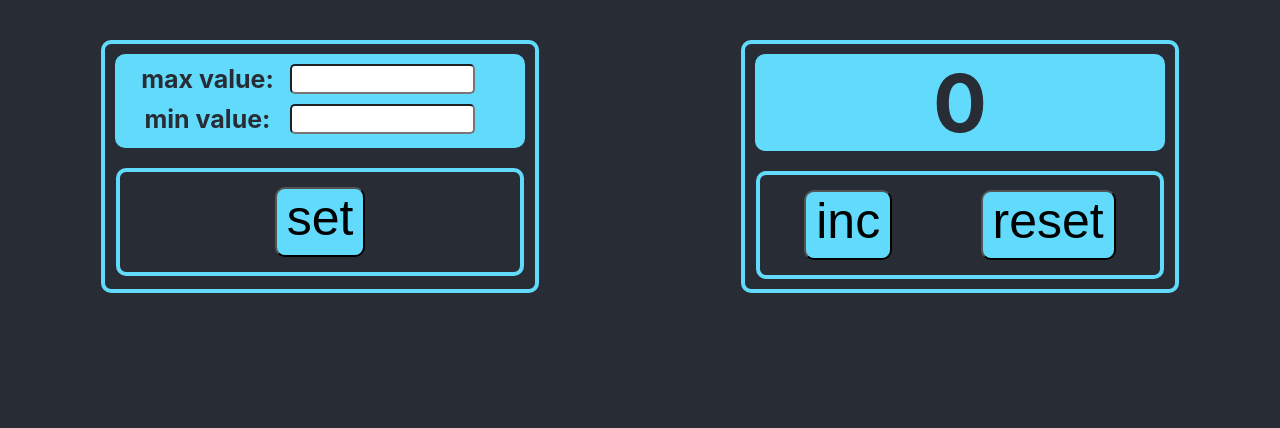
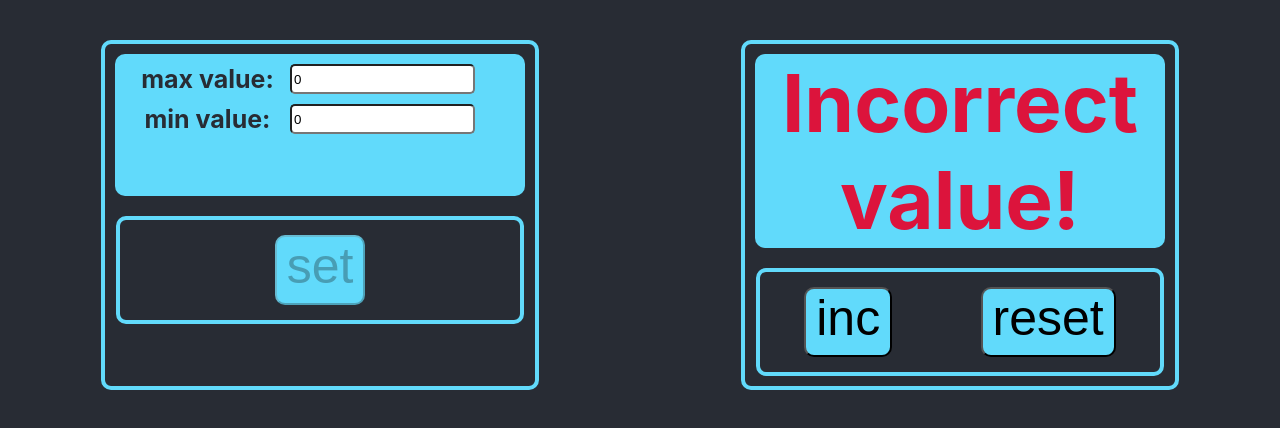
Before and after one commit to Rombeso/counter, a React (Create React App) app: page / in a window 1280 px wide. Shown: the top 428 px of the page. Built offline with nearby package versions, Linux system fonts and the light colour scheme.

Commit message:
Added new functionality.

```diff
--- a/src/App.tsx
+++ b/src/App.tsx
@@ -1,4 +1,4 @@
-import React, {useState} from 'react';
+import React, {useEffect, useState} from 'react';
 import './App.css';
 import {Counter} from "./Counter";
 import {Settings} from "./Settings";
@@ -7,9 +7,22 @@ import {Settings} from "./Settings";
 function App() {
     let [date, setDate] = useState(0)
     let [minValue, setMinValue] = useState(0)
-    const changeDate = (minValue: number)=> {
-        setDate(date === minValue ? date = date + 1 : date = minValue)
+    let [maxValue, setMaxValue] = useState(0)
+    let [errorSettings, setErrorSettings] = useState<string | null>(null)
+    let [error, setError] = useState<string | null>(null)
+    let [pressSet, setPressSet] = useState<string | null>(null)
+
+    const changeDate = (minValue: number) => {
+        setDate(date === minValue ? date : date = minValue)
     }
+
+    useEffect(() => {
+        localStorage.setItem('maxValue', JSON.stringify(maxValue))
+    }, [maxValue])
+
+    useEffect(() => {
+        localStorage.setItem('minValue', JSON.stringify(minValue))
+    }, [minValue])
 
     return (
         <div className="App">
@@ -17,14 +30,26 @@ function App() {
                 <Settings changeDate={changeDate}
                           minValue={minValue}
                           setMinValue={setMinValue}
+                          setMaxValue={setMaxValue}
+                          maxValue={maxValue}
+                          setErrorSettings={setErrorSettings}
+                          errorSettings={errorSettings}
+                          setPressSet={setPressSet}
+                          pressSet={pressSet}
+
                 />
                 <Counter
-                        date={date}
-                        setDate={setDate}
-                        changeDate={changeDate}
-                        minValue={minValue}
+                    date={date}
+                    setDate={setDate}
+                    changeDate={changeDate}
+                    minValue={minValue}
+                    maxValue={maxValue}
+                    setError={setError}
+                    error={error}
+                    errorSettings={errorSettings}
+                    pressSet={pressSet}
 
-                    />
+                />
             </header>
         </div>
     );
--- a/src/Components/Button.tsx
+++ b/src/Components/Button.tsx
@@ -4,6 +4,8 @@ type PropsType = {
     callBack: ()=>void
     name: string
     date?: number
+    maxValue?: any
+    error?: string | null
 }
 
 export const Button = (props: PropsType) => {
@@ -13,6 +15,7 @@ export const Button = (props: PropsType) => {
     }
 
     return (
-        <button disabled={props.date ? props.date === 5 : false} onClick={onClickHandler}>{props.name}</button>
+        <button disabled={!!props.error} onClick={onClickHandler}>{props.name}</button>
     )
 }
+// <button disabled={props.date ? props.date == props.maxValue : false} onClick={onClickHandler}>{props.name}</button>
--- a/src/Counter.tsx
+++ b/src/Counter.tsx
@@ -6,28 +6,54 @@ type DateTypeProps = {
     setDate:(value:number)=>void
     changeDate: (minValue: any)=>void
     minValue: any
+    maxValue: any
+    setError: (value:string | null)=>void
+    error: string | null
+    errorSettings: string | null
+    pressSet: string | null
 }
 export const Counter =(props: DateTypeProps)=> {
+    let newDate = props.date + 1;
 
     const onClickHandler = ()=> {
-        let newDate = props.date + 1;
         props.setDate(newDate)
+        checkError()
     }
 
     const onClickReset = () => {
         props.changeDate(+props.minValue)
         console.log(props.minValue)
+        checkError()
+    }
+
+    const checkError =()=> {
+        if (newDate === props.maxValue) {
+            props.setError("error");
+        } else {
+            props.setError(null);
+        }
 
     }
+
+    // const titleFunc = () =>{
+    //     if (props.pressSet )
+    // }
+    console.log(props.date)
+    console.log(props.pressSet)
+    console.log(props.errorSettings)
 
     return (
         <div className='Square'>
             <div className='SquareMin, SquareMinTop'>
-                <span className={props.date === 5 ? 'error' : ''}>{props.date}</span>
+                <span className={props.date === props.maxValue ? 'error' : '' || props.errorSettings ? 'error' : ''}>
+                    {props.pressSet && !props.errorSettings ? props.pressSet : props.date || props.errorSettings ? props.errorSettings : props.date}
+                    {/*{props.pressSet && !props.errorSettings ? props.pressSet : props.date || props.errorSettings ? props.errorSettings : props.date }*/}
+
+                </span>
             </div>
             <div className='SquareMin'>
-                <Button callBack={onClickHandler} name='inc' date={props.date} />
-                <Button name='reset' callBack={()=>onClickReset()}/>
+                <Button error={props.error || props.pressSet} callBack={onClickHandler} name='inc' date={props.date} />
+                <Button error={props.pressSet} name='reset' callBack={()=>onClickReset()}/>
             </div>
         </div>
     )
--- a/src/Settings.tsx
+++ b/src/Settings.tsx
@@ -1,30 +1,63 @@
-import React, {ChangeEvent, useState} from "react";
+import React, {ChangeEvent, useEffect, useState} from "react";
 import {Button} from "./Components/Button";
 
 type datePropsType = {
-    changeDate:(minValue: number) => void
+    changeDate: (minValue: number) => void
     minValue: any
-    setMinValue:(minValue: any)=> void
+    setMinValue: (minValue: any) => void
+    setMaxValue: (minValue: any) => void
+    maxValue: any
+    setErrorSettings: (value: string | null) => void
+    errorSettings: string | null
+    pressSet: string | null
+    setPressSet: (value: string | null) => void
+
 }
 
-export const Settings = (props:datePropsType) => {
+export const Settings = (props: datePropsType) => {
 
+    useEffect(() => {
+        let tMaxValue = localStorage.getItem('maxValue');
+        if (tMaxValue) {
+            let lsMaxValue = JSON.parse(tMaxValue)
+            props.setMaxValue(lsMaxValue)
+        }
+    }, [])
 
-    let [maxValue, setMaxValue] = useState('0')
+    useEffect(() => {
+        let tMinValue = localStorage.getItem('minValue');
+        if (tMinValue) {
+            let lsMinValue = JSON.parse(tMinValue)
+            props.setMinValue(lsMinValue)
+        }
+    }, [])
 
-    const onClickButton = (minValue:any) => {
-        props.changeDate(+minValue)
+    const onClickButton = (minValue: any, maxValue: any) => {
+        props.changeDate(minValue)
+        props.setMaxValue(maxValue)
+        pressSetClear()
+    }
+    const onChangeHandlerMin = (e: ChangeEvent<HTMLInputElement>) => {
+        props.setMinValue(+e.currentTarget.value)
+        pressSet()
+    }
+    const onChangeHandlerMax = (e: ChangeEvent<HTMLInputElement>) => {
+        props.setMaxValue(+e.currentTarget.value)
+        pressSet()
     }
 
-    const onChangeHandlerMin = (e: ChangeEvent<HTMLInputElement>) => {
-        if(e.currentTarget.value) {
-            props.setMinValue(e.currentTarget.value)
-        }
-       }
-    const onChangeHandlerMax = (e: ChangeEvent<HTMLInputElement>) => {
-        if(e.currentTarget.value) {
-            setMaxValue(e.currentTarget.value)
-        }
+    if (props.minValue >= props.maxValue) {
+        props.setErrorSettings("Incorrect value!");
+    } else {
+        props.setErrorSettings(null);
+    }
+
+    const pressSet = () => {
+        props.setPressSet('enter values and press "set"')
+    }
+
+    const pressSetClear = () => {
+        props.setPressSet(null)
     }
 
     return (
@@ -34,17 +67,20 @@ export const Settings = (props:datePropsType) => {
                     <span className='SpanSettings'>max value:</span>
                     <input className='InputSettings' type='number'
                            onChange={onChangeHandlerMax}
+                           value={props.maxValue}
                     />
                 </div>
                 <div className='divSettings'>
                     <span className='SpanSettings'>min value:</span>
                     <input className='InputSettings' type='number'
                            onChange={onChangeHandlerMin}
+                           value={props.minValue}
                     />
                 </div>
             </div>
             <div className='SquareMin'>
-                <Button name='set' callBack={()=>onClickButton(props.minValue)} />
+                <Button error={props.errorSettings} name='set'
+                        callBack={() => onClickButton(props.minValue, props.maxValue)}/>
             </div>
         </div>
     )
```
